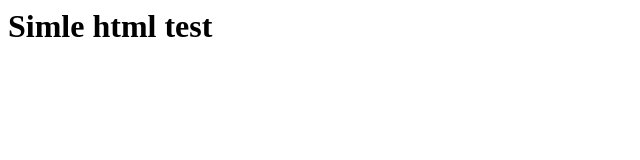
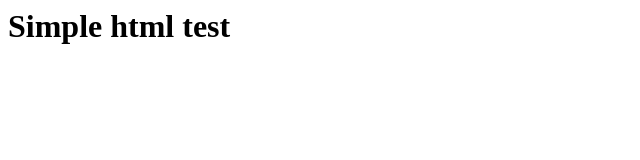
Before and after one commit to password123123123/simple_html, a plain HTML site: page index.html in a window 1280 px wide. Shown: the whole page, without its empty margins (0-640 px from the left). Drawn offline with Linux system fonts and the light colour scheme.

Commit message:
some error fix

```diff
--- a/index.html
+++ b/index.html
@@ -3,7 +3,7 @@
   </head>
   <body>
     <h1>
-Simle html test
+Simple html test
       </h1>
   </body>
 </html>
```
